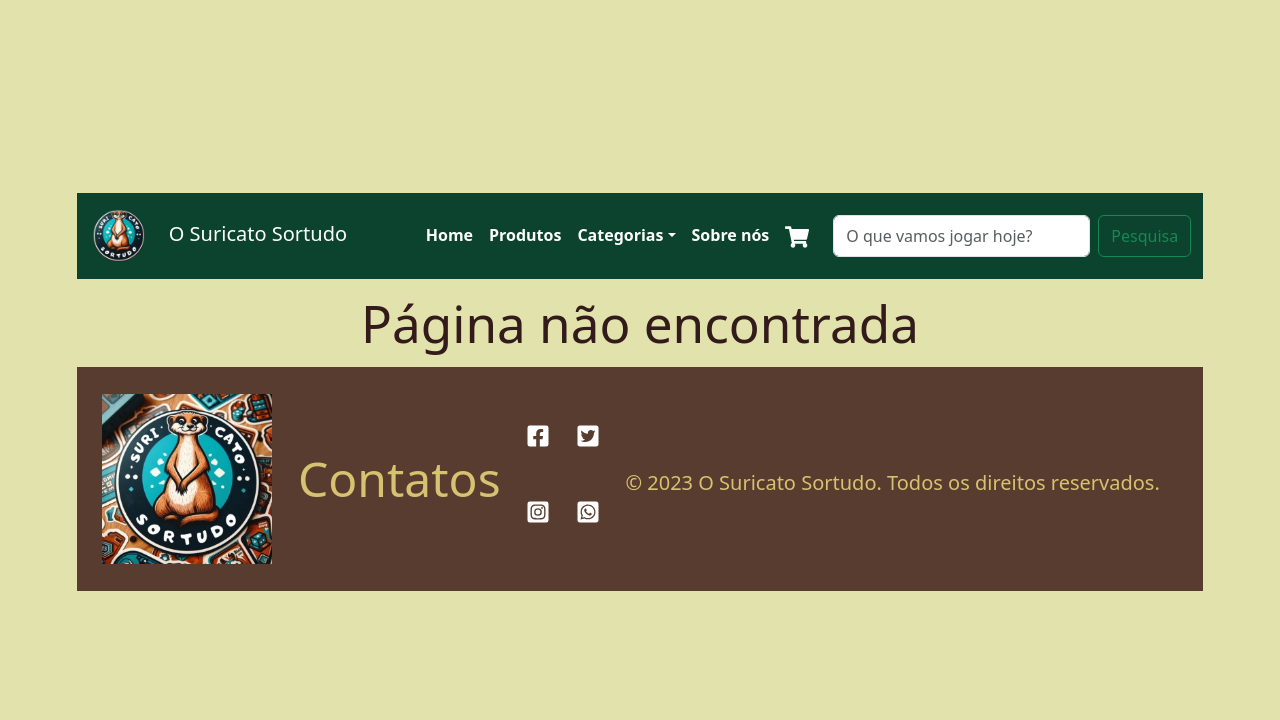
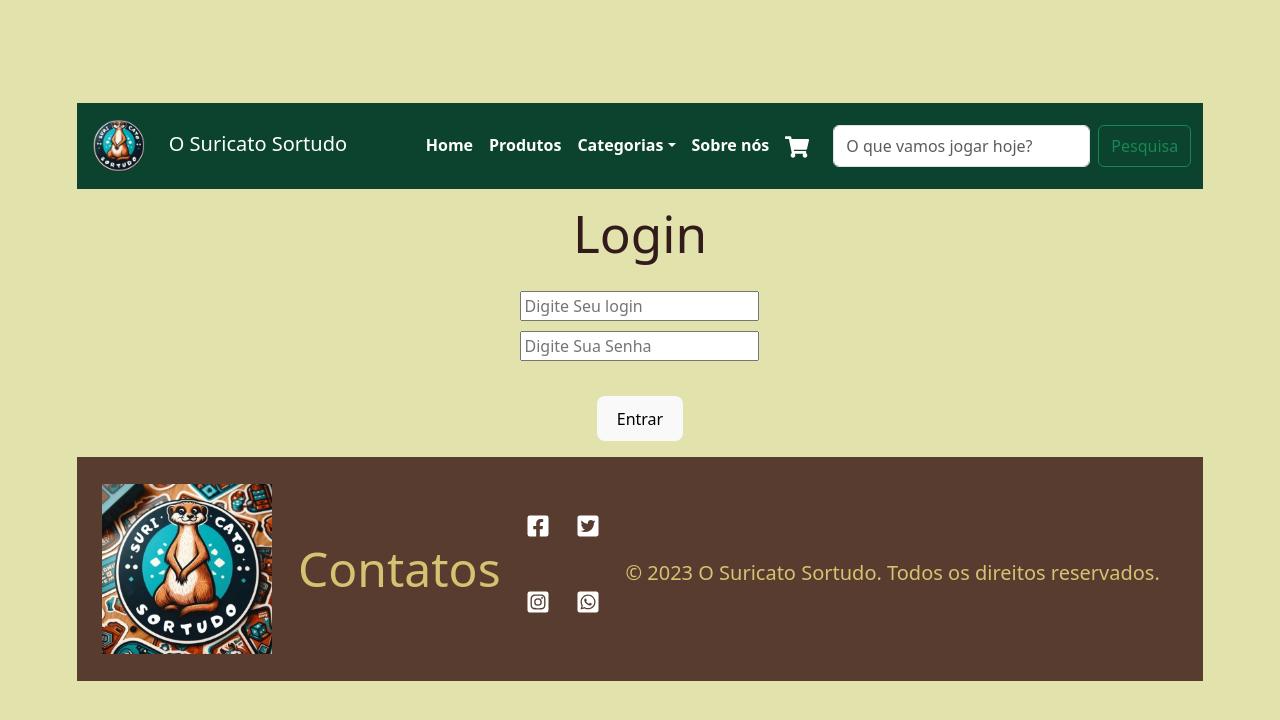
Before and after one commit to MahyParaquett/TrabGrupoDesWeb, a React (Vite) app in the folder SuricatoSortudo/: page /login in a window 1280 px wide. Shown: the top 720 px of the page. Built offline with nearby package versions, Linux system fonts and the light colour scheme.

Commit message:
página de login

```diff
--- a/SuricatoSortudo/src/App.jsx
+++ b/SuricatoSortudo/src/App.jsx
@@ -11,6 +11,7 @@ import Familia from "./pages/familia/Familia";
 import Carrinho from "./pages/carrinho/Carrinho";
 import Post from "./pages/post/post";
 import Contatos from "./pages/contatos/contatos";
+import Login from "./pages/login/login";
 import { CreatePut } from "./pages/put/put";
 
 function App() {
@@ -28,6 +29,7 @@ function App() {
         <Route path="/post" element={<Post />} />
         <Route path="/put" element={<CreatePut />} />
         <Route path="/contatos" element={<Contatos />} />
+        <Route path="/login" element={<Login />} />
         <Route path="*" element={<h1>Página não encontrada</h1>} />
       </Routes>
       <Footer />
--- a/SuricatoSortudo/src/components/colrows/Colrows.jsx
+++ b/SuricatoSortudo/src/components/colrows/Colrows.jsx
@@ -1,3 +1,5 @@
+import React from "react";
+import { Link } from "react-router-dom";
 import "bootstrap/dist/css/bootstrap.min.css";
 import "../../root/root.css";
 import Container from "react-bootstrap/Container";
@@ -44,7 +46,7 @@ function Colrows() {
               </li>
               <hr />
               <li>
-                <a href="#"> Login</a>
+                <Link to="/login">Login</Link>
               </li>
               <li>
                 <a href="#"> POST</a>
--- /dev/null
+++ b/SuricatoSortudo/src/pages/login/login.jsx
@@ -0,0 +1,71 @@
+import { useState } from "react";
+import { useNavigate, useParams } from "react-router-dom";
+import "./login.css";
+
+const dados = {
+  login: "usuario",
+  senha: "0000",
+};
+
+export default function Login() {
+  const [login, setLogin] = useState("");
+  const [senha, setSenha] = useState("");
+
+  const navigate = useNavigate();
+  const { parametro } = useParams();
+  console.log(parametro);
+
+  // function entrar(){}
+  const entrar = () => {
+    console.log("FUNCAO ENTRAR");
+    if (login == "" || senha == "") {
+      console.log("Preencha os campo de login e senha");
+    } else if (login == dados.login && senha == dados.senha) {
+      const info = {
+        login: login,
+        senha: senha,
+      };
+      console.log(info);
+
+      localStorage.setItem("info", JSON.stringify(info));
+
+      setLogin("");
+      setSenha("");
+
+      navigate("/home");
+      // navigate(`/${login}`);
+    } else {
+      console.log("Login ou Senha Inválidos!");
+    }
+  };
+
+  return (
+    <>
+      <h1 className="login" style={{ marginBottom: "30px" }}>
+        Login
+      </h1>
+
+      <form>
+        <input
+          type="text"
+          placeholder="Digite Seu login"
+          value={login}
+          onChange={(e) => setLogin(e.target.value)}
+          style={{ marginBottom: "10px" }}
+        />
+        <br />
+        <input
+          type="password"
+          placeholder="Digite Sua Senha"
+          value={senha}
+          onChange={(e) => setSenha(e.target.value)}
+          style={{ marginBottom: "35px" }}
+        />
+        <br />
+        <button type="button" onClick={entrar}>
+          Entrar
+        </button>
+      </form>
+    </>
+  );
+}
```
Also changed, not shown: SuricatoSortudo/src/pages/login/login.css (added), 1 other file (tests, documents, lock files or other folders).
